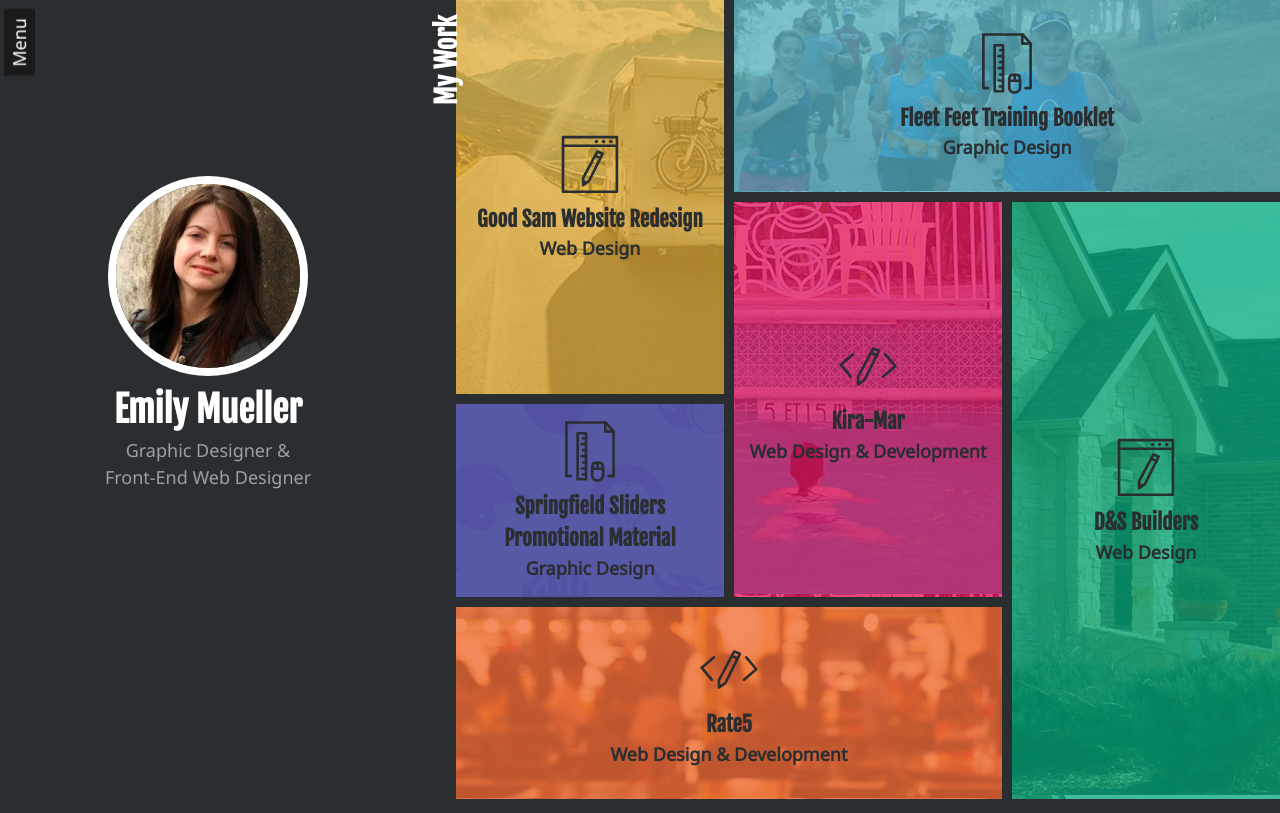
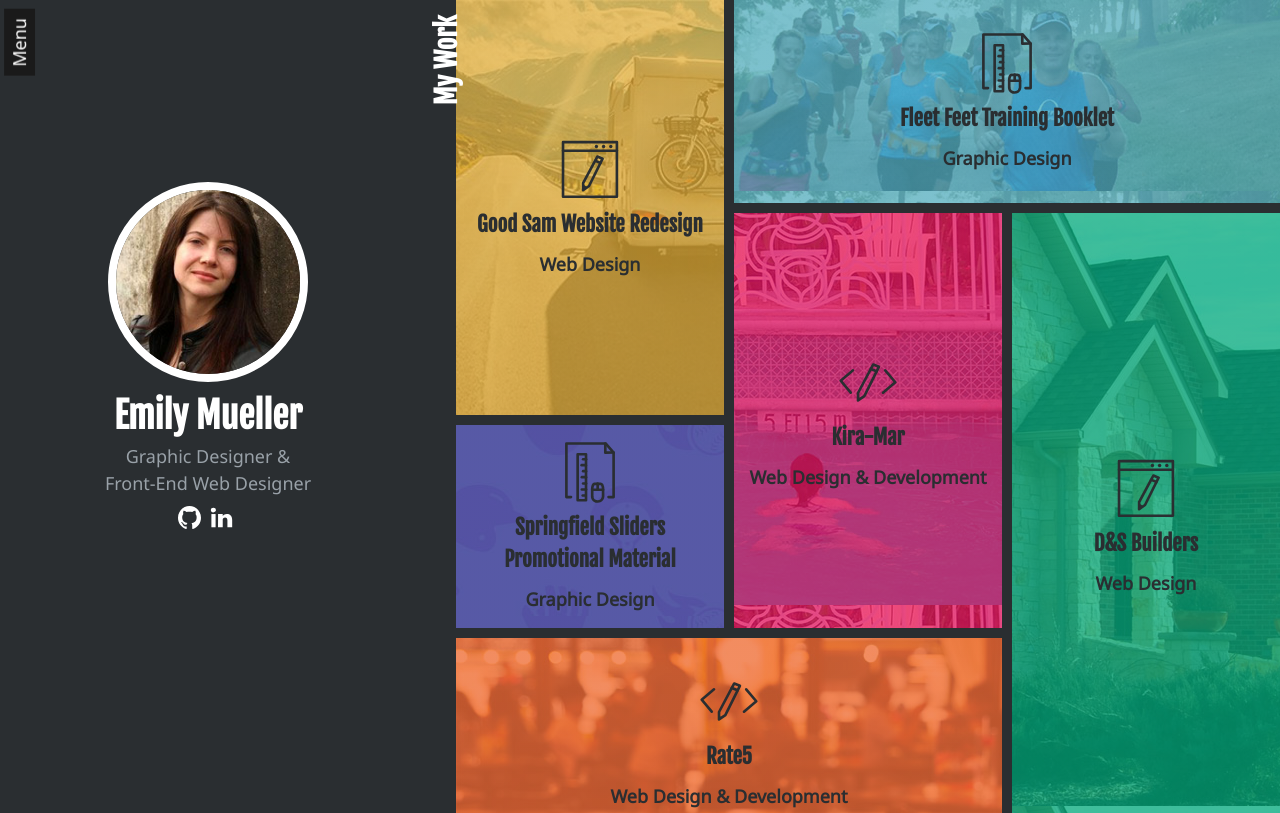
Before and after one commit to emmpossible/portfolio, a website: page index.html in a window 1280 px wide. Shown: the top 813 px of the page. Drawn offline with Linux system fonts and the light colour scheme.

Commit message:
added social icons to index.html

```diff
--- a/index.html
+++ b/index.html
@@ -29,12 +29,20 @@
 	</section><!-- .main-nav -->
 
   <div class="intro">
-      <div class="intro-img">
+      <figure class="intro-img">
         <img class="intro-img" alt="Emily Mueller" src="images/emily.jpg">
-      </div>
+      </figure>
       <h1>Emily Mueller</h1>
-      <p class="gray">Graphic Designer &<br />
+      <p class="gray title">Graphic Designer &<br />
        Front-End Web Designer</p>
+      <figure class="social">
+           <a href="https://github.com/emmpossible" target="_blank">
+                <img src="images/github.svg" alt="GitHub icon">
+           </a>
+           <a href="https://www.linkedin.com/in/emily-mueller-42960934" target="_blank">
+                <img src="images/linkedin.svg" alt="LinkedIn icon">
+           </a>
+      </figure>
   </div><!-- .intro -->
 
 
--- a/src/sass/_scaffolding.scss
+++ b/src/sass/_scaffolding.scss
@@ -17,6 +17,14 @@
       justify-content: center;
     }
 
+
+
+// Header area
+.title { margin-bottom: .5em; }
+
+.social img { width:28px; }
+
+.social img:first-child { padding-right: 5px; }
 
 
 // Grid
```
Also changed, not shown: dist/css/main.css, 1 other file.
